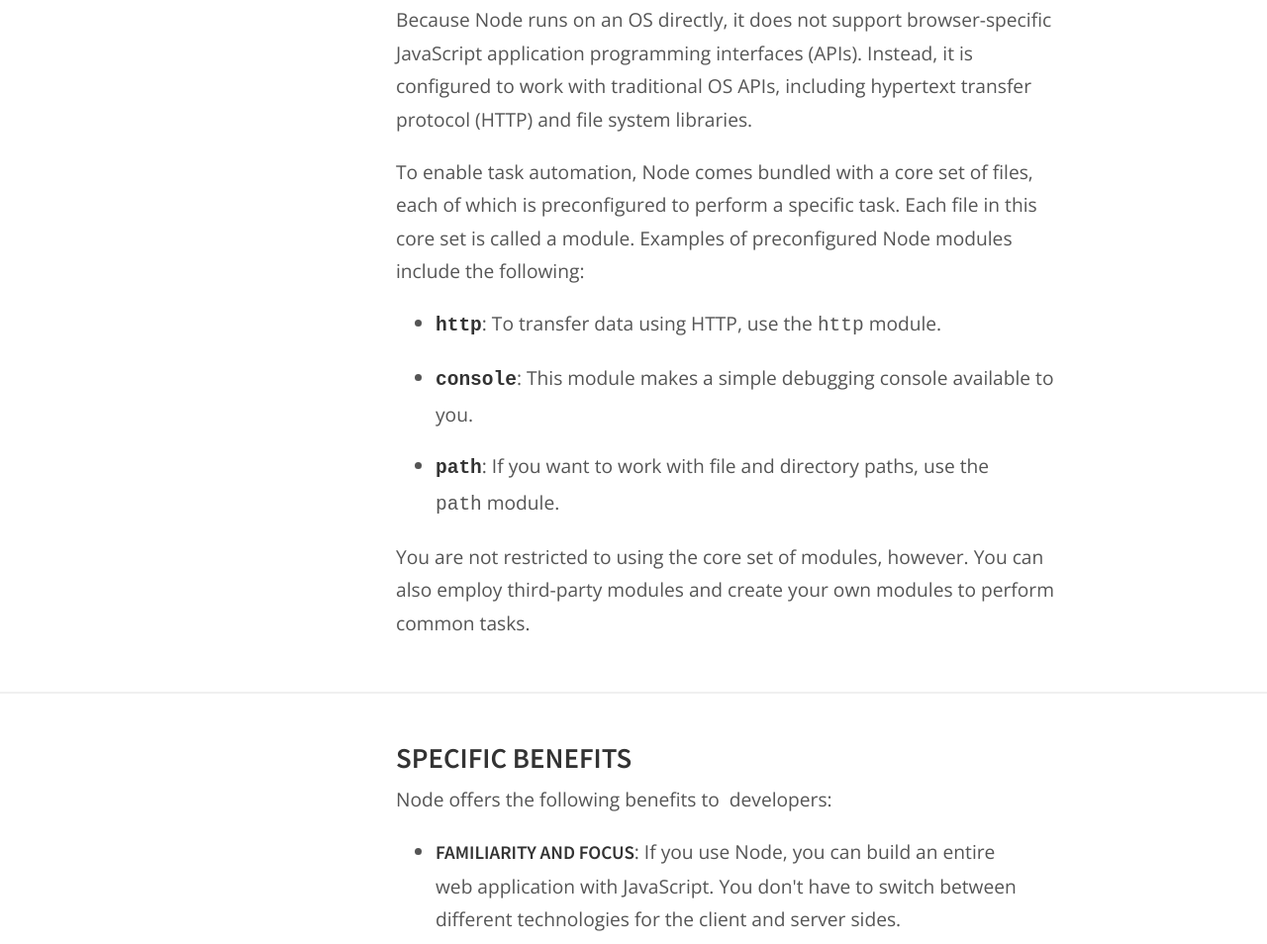
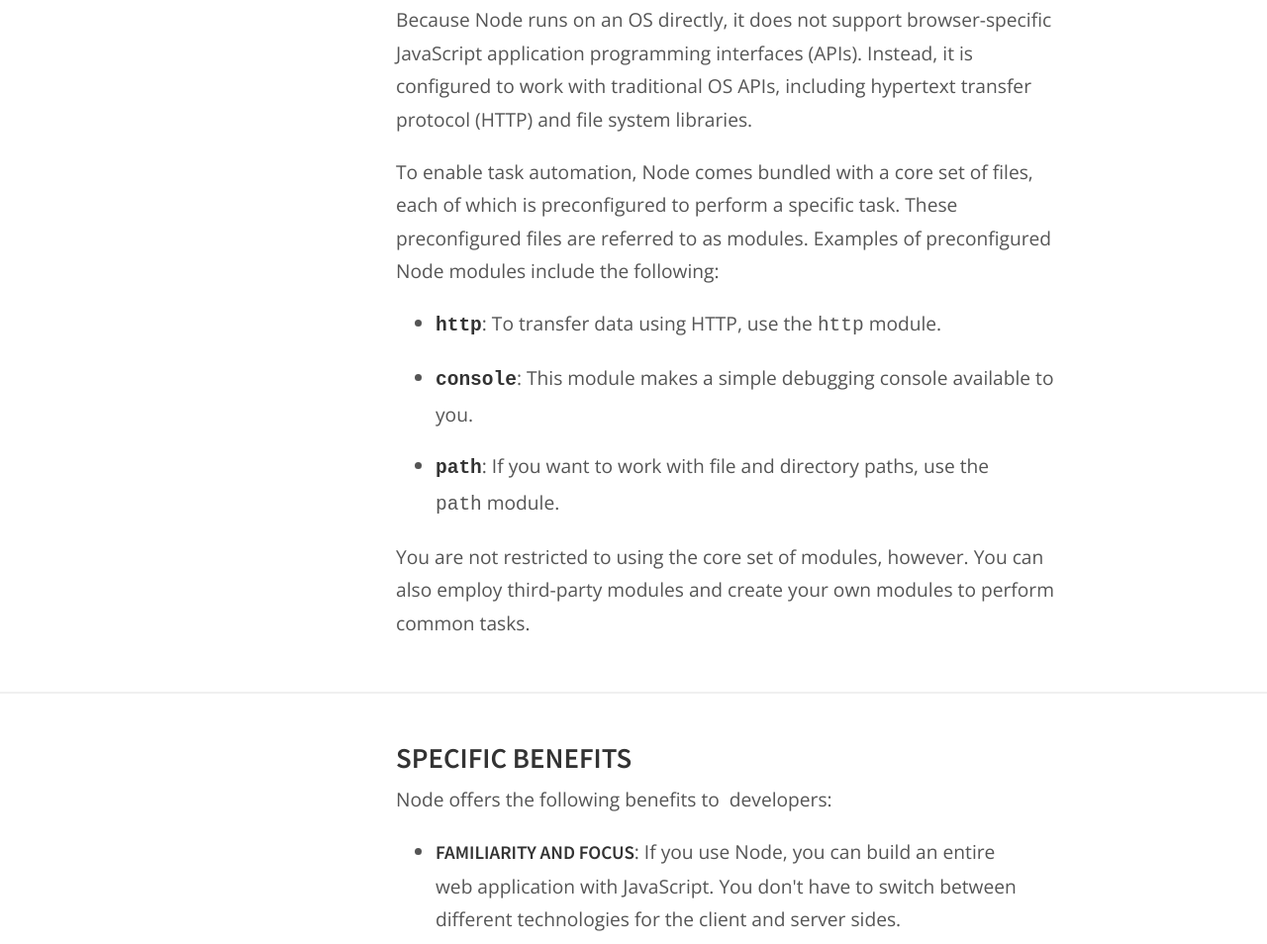
Before and after one commit to shambhavithakur/fccTechnicalDocumentation, a plain HTML site: page index.html in a window 1280 px wide. Shown: the part 924-1878 px from the top of the page at 99% size. Drawn offline with nearby package versions, Linux system fonts and the light colour scheme.

Commit message:
Incorporate another set of edits

```diff
--- a/index.html
+++ b/index.html
@@ -90,8 +90,9 @@
             <p>
               To enable task automation, Node comes bundled with a core set of
               files, each of which is preconfigured to perform a
-              specific&nbsp;task. Each file in this core set is called a module.
-              Examples of preconfigured Node&nbsp;modules include the following:
+              specific&nbsp;task. These preconfigured files are referred to as
+              modules. Examples of preconfigured Node&nbsp;modules include the
+              following:
             </p>
             <ul class="node-module-list">
               <li>
```
